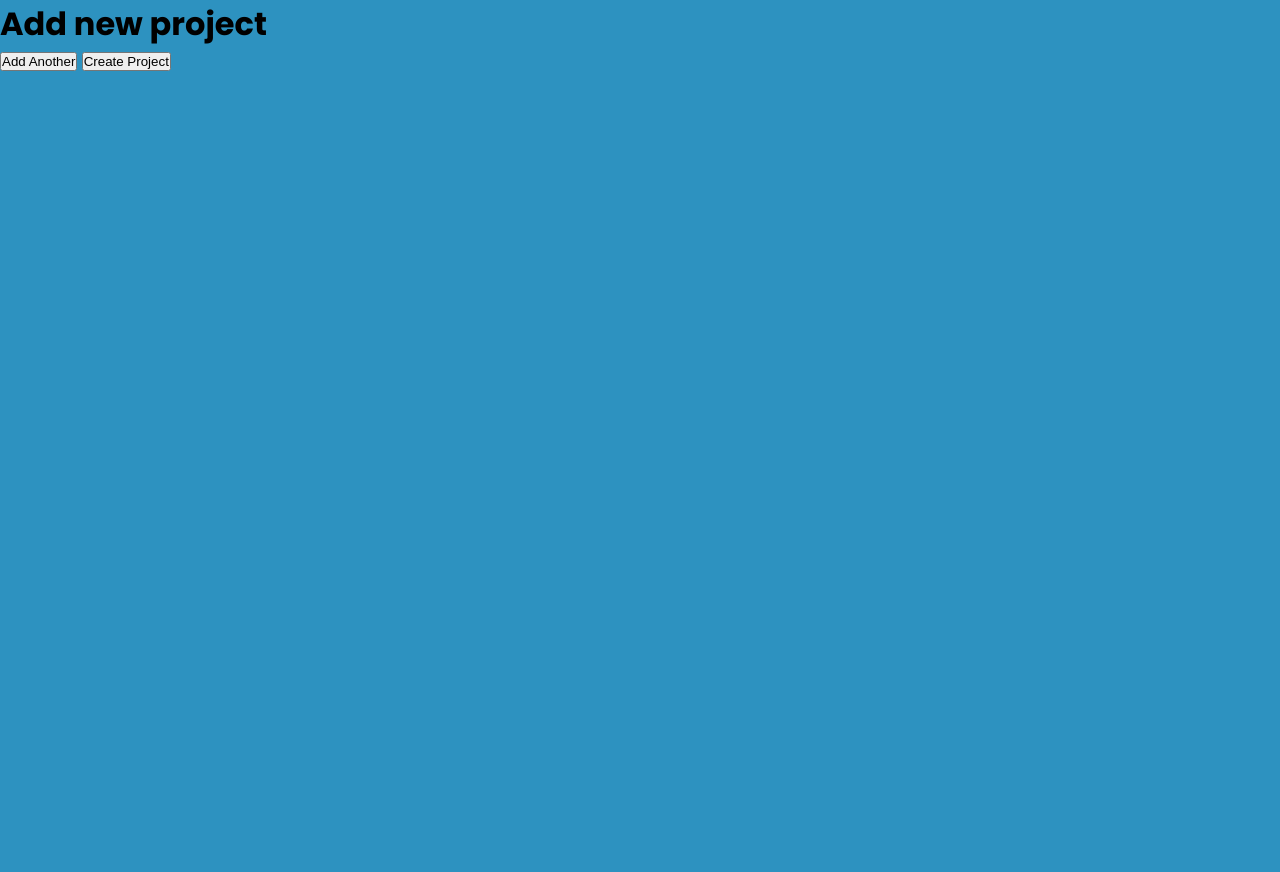
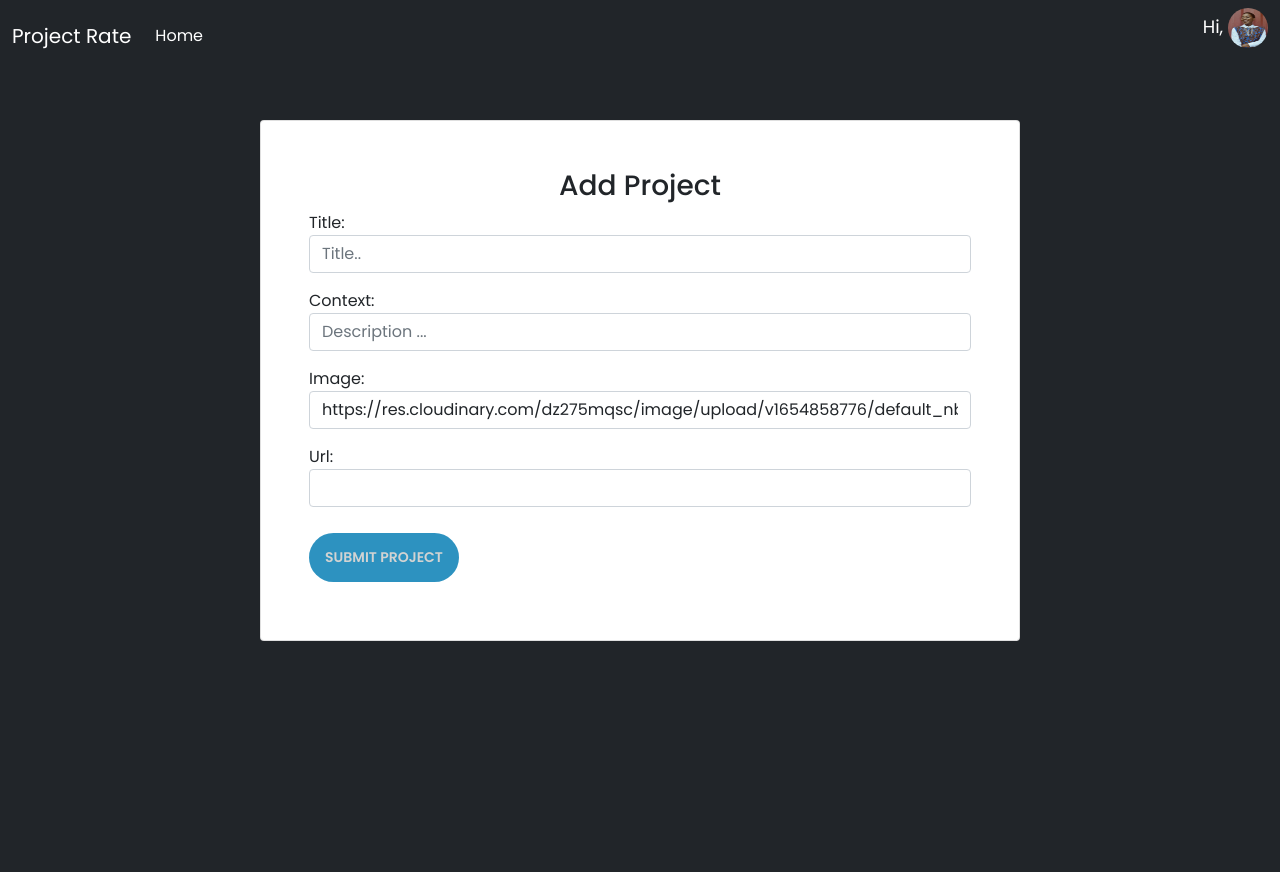
Before and after one commit to JoyChristine/Project-rate, a Django app: page /addprojects/ in a window 1280 px wide. Before the commit the page ends 71 px from the top, so only its background shows below. Run offline with Django 4.2, Linux system fonts and the light colour scheme; some libraries are stand-ins or nearby versions.

Commit message:
style add form

```diff
--- a/app/templates/all/addproject.html
+++ b/app/templates/all/addproject.html
@@ -1,3 +1,4 @@
+{%extends 'all/base.html'%}
 {%load static%}
 
 <!DOCTYPE html>
@@ -10,9 +11,51 @@
     <title>Document</title>
 </head>
 <body>
-    <div id="form">
+    {%block content %}
+    <div class="add-project" id="add-project">
+        <div class="container">
+            <div class="row">
+
+                <div class="col-md-8 mx-auto card p-5 mt-5">
+                    <div class="panel panel-default">
+
+                        <div class="panel-heading">
+                            <h3 class="text-center">Add Project</h3>
+                        </div>
+                        <div class="panel-body">
+
+                            <form action="{%url 'project'%}" method="post" enctype="multipart/form-data">
+                                {% csrf_token %}
+                                {{form.as_p}}
+                                <div class="form-group">
+                                    <input type="submit" class="btn btn-primary btn-sm" id= "rate-btn"value="Submit Project">
+                                </div>
+                                <input type="hidden" name="next" value="{{next}}">
+
+                            </form>
+
+                        </div>
+
+                    </div>
+                </div>
+            </div>
+        </div>
+    </div>
+    <script>
+        var form_fields = document.getElementsByTagName('input')
+		form_fields[1].placeholder='Title..';
+		form_fields[2].placeholder='Description ...';
+		form_fields[3].placeholder='Enter Url...';
+
+
+
+		for (var field in form_fields){
+			form_fields[field].className += ' form-control'
+		}
+   </script>
+    <!-- <div id="form">
         <h1>Add new project</h1>
-        <form id="form-container" method="POST">
+        <form id="form-container" method="POST" enctype="multipart/form-data">
             {% csrf_token %}
             {{project_formset.management_form}}
             {%for form in project_formset%}
@@ -52,15 +95,16 @@
 
             totalForms.setAttribute('value', `${formNum+1}`)
         }
+     </script>-->
 
 
 
 
 
+        {% endblock %}
 
 
 
 
-  </script>
 </body>
 </html>
```
